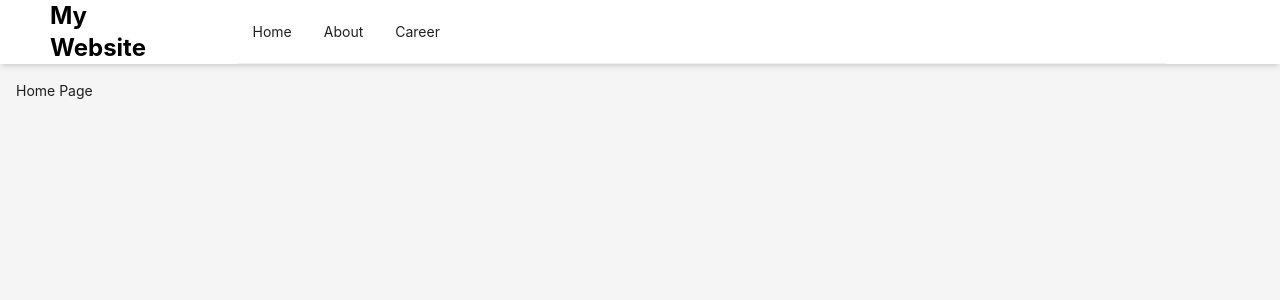
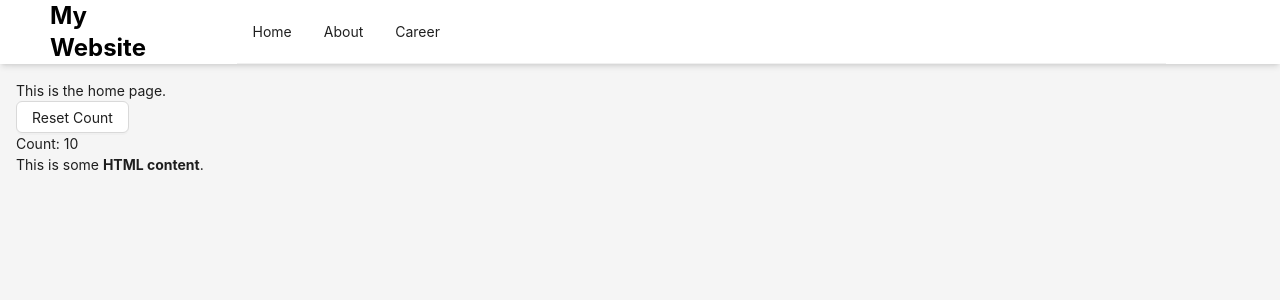
Before and after one commit to mvedataydin/alita-fe-demo, a React (Vite) app: page / in a window 1280 px wide. Shown: the top 300 px of the page. Built offline with nearby package versions, Linux system fonts and the light colour scheme.

Commit message:
feat: initial commit

```diff
--- a/src/pages/Home.tsx
+++ b/src/pages/Home.tsx
@@ -1,7 +1,30 @@
-import React from 'react';
+import { Button } from 'antd';
+import { useState, useEffect } from 'react';
 
-const Home: React.FC = () => {
-  return <div>Home Page</div>;
+const MOCK_HTML_STRING = '<p>This is some <strong>HTML content</strong>.</p>';
+
+const HomePage = () => {
+  const [counter, setCounter] = useState(0);
+
+  useEffect(() => {
+    setInterval(() => {
+      setCounter((prevCounter) => prevCounter + 1);
+    }, 1000);
+  }, []);
+
+  const handleClick = () => {
+    setCounter(0);
+  };
+
+  return (
+    <div>
+      <p>This is the home page.</p>
+
+      <Button onClick={handleClick}>Reset Count</Button>
+      <p>Count: {counter}</p>
+      <div dangerouslySetInnerHTML={{ __html: MOCK_HTML_STRING }} />
+    </div>
+  );
 };
 
-export default Home;
+export default HomePage;
```
